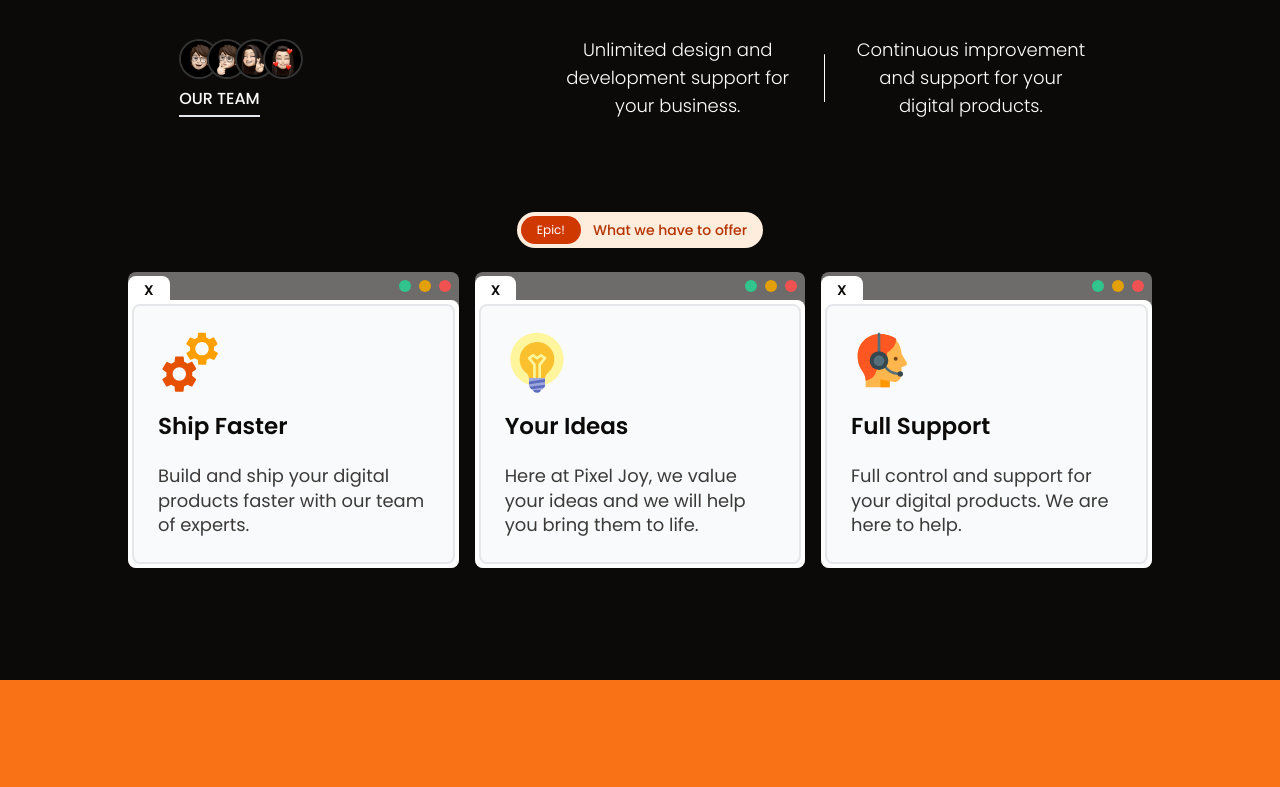
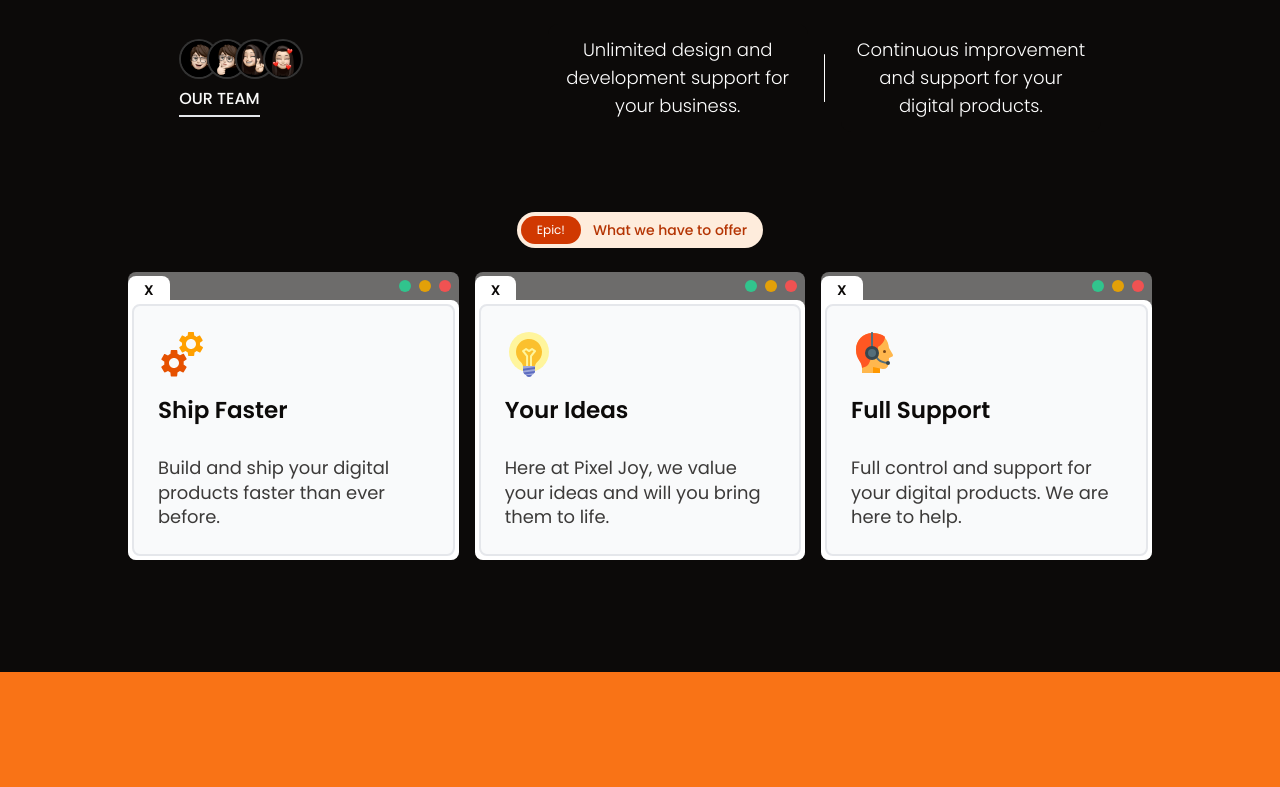
Before and after one commit to msafdev/pixel-joy, a Next.js app: page / in a window 1280 px wide. Shown: the part 412-1199 px from the top of the page. Built offline with nearby package versions, Linux system fonts and the light colour scheme; a web font is replaced by a local one.

Commit message:
[add] offer component

```diff
--- a/app/page.tsx
+++ b/app/page.tsx
@@ -17,7 +17,10 @@ import Ava4 from "@/public/assets/avatar/avatar-4.png";
 
 // Components
 import Badge from "@/components/shared/badge";
-import CardBadge from "@/components/shared/cardbadge";
+import Offer from "@/components/main/offer";
+
+// Constants
+import { offerList } from "@/utils/constants/constant";
 
 const AvatarAsset = [Ava1, Ava2, Ava3, Ava4];
 
@@ -118,75 +121,14 @@ export default function Home() {
 
         {/* Cards */}
         <div className="grid xl:grid-cols-3 gap-4 w-full">
-          <div className="w-full max-w-[400px] lg:max-w-[600px] xl:max-w-none mx-auto h-fit xl:h-auto bg-background/40 rounded-lg flex flex-col xl:anim-slow xl:translate-y-8">
-            <div className="flex justify-between items-center">
-              <CardBadge text="X" className="translate-y-1 rounded-t-lg" />
-              <div className="flex gap-x-2 px-2">
-                <div className="w-3 h-3 bg-green-400 rounded-full" />
-                <div className="w-3 h-3 bg-yellow-400 rounded-full" />
-                <div className="w-3 h-3 bg-red-500 rounded-full" />
-              </div>
-            </div>
-            <div className="w-full h-full bg-background rounded-b-lg rounded-tr-lg p-1">
-              <div className="flex flex-col w-full h-full bg-gray-50 p-6 rounded-lg border-2 group">
-                <FcServices className="w-14 h-14 md:w-12 md:h-12 xl:w-16 xl:h-16 text-primary" />
-                <h1 className="flex flex-col text-2xl xl:text-[1.8vw] text-foreground font-semibold mt-3 xl:mt-4 w-fit xl:w-full anim group cursor-default">
-                  Ship Faster
-                  <div className="w-[calc(100%+24px)] xl:w-0 xl:group-hover:w-[calc(100%+48px)] mt-1 mb-4 h-[2px] -translate-x-6 bg-gray-200 anim" />
-                </h1>
-                <p className="text-base lg:text-lg xl:text-[1.4vw] 2xl:text-[1.3vw] xl:leading-snug text-foreground/80 w-full lg:w-2/3 xl:w-full xl:pl-0">
-                  Build and ship your digital products faster with our team of
-                  experts.
-                </p>
-              </div>
-            </div>
-          </div>
-          <div className="w-full max-w-[400px] lg:max-w-[600px] xl:max-w-none mx-auto h-fit xl:h-auto bg-background/40 rounded-lg flex flex-col xl:anim-slow">
-            <div className="flex justify-between items-center">
-              <CardBadge text="X" className="translate-y-1 rounded-t-lg" />
-              <div className="flex gap-x-2 px-2">
-                <div className="w-3 h-3 bg-green-400 rounded-full" />
-                <div className="w-3 h-3 bg-yellow-400 rounded-full" />
-                <div className="w-3 h-3 bg-red-500 rounded-full" />
-              </div>
-            </div>
-            <div className="w-full h-full bg-background rounded-b-lg rounded-tr-lg p-1">
-              <div className="flex flex-col w-full h-full bg-gray-50 p-6 rounded-lg border-2 group">
-                <FcIdea className="w-14 h-14 md:w-12 md:h-12 xl:w-16 xl:h-16 text-primary" />
-                <h1 className="flex flex-col text-2xl xl:text-[1.8vw] text-foreground font-semibold mt-3 xl:mt-4 w-fit xl:w-full anim group cursor-default">
-                  Your Ideas
-                  <div className="w-[calc(100%+24px)] xl:w-0 group-hover:w-[calc(100%+24px)] xl:group-hover:w-[calc(100%+48px)] mt-1 mb-4 h-[2px] -translate-x-6 bg-gray-200 anim" />
-                </h1>
-                <p className="text-base lg:text-lg xl:text-[1.4vw] 2xl:text-[1.3vw] xl:leading-snug text-foreground/80 w-full lg:w-2/3 xl:w-full xl:pl-0">
-                  Here at Pixel Joy, we value your ideas and we will help you
-                  bring them to life.
-                </p>
-              </div>
-            </div>
-          </div>
-          <div className="w-full max-w-[400px] lg:max-w-[600px] xl:max-w-none mx-auto h-fit xl:h-auto bg-background/40 rounded-lg flex flex-col xl:anim-slow xl:translate-y-8">
-            <div className="flex justify-between items-center">
-              <CardBadge text="X" className="translate-y-1 rounded-t-lg" />
-              <div className="flex gap-x-2 px-2">
-                <div className="w-3 h-3 bg-green-400 rounded-full" />
-                <div className="w-3 h-3 bg-yellow-400 rounded-full" />
-                <div className="w-3 h-3 bg-red-500 rounded-full" />
-              </div>
-            </div>
-            <div className="w-full h-full bg-background rounded-b-lg rounded-tr-lg p-1">
-              <div className="flex flex-col w-full h-full bg-gray-50 p-6 rounded-lg border-2 group">
-                <FcCustomerSupport className="w-14 h-14 md:w-12 md:h-12 xl:w-16 xl:h-16 text-primary" />
-                <h1 className="flex flex-col text-2xl xl:text-[1.8vw] text-foreground font-semibold mt-3 xl:mt-4 w-fit xl:w-full anim group cursor-default">
-                  Full Support
-                  <div className="w-[calc(100%+24px)] xl:w-0 group-hover:w-[calc(100%+24px)] xl:group-hover:w-[calc(100%+48px)] mt-1 mb-4 h-[2px] -translate-x-6 bg-gray-200 anim" />
-                </h1>
-                <p className="text-base lg:text-lg xl:text-[1.4vw] 2xl:text-[1.3vw] xl:leading-snug text-foreground/80 w-full lg:w-2/3 xl:w-full xl:pl-0">
-                  Full control and support for your digital products. We are
-                  here to help.
-                </p>
-              </div>
-            </div>
-          </div>
+          {offerList.map((offer, index) => (
+            <Offer
+              key={index}
+              icon={offer.icon}
+              title={offer.title}
+              description={offer.description}
+            />
+          ))}
         </div>
       </section>
     </main>
--- /dev/null
+++ b/components/main/offer.tsx
@@ -0,0 +1,41 @@
+import { ReactNode } from "react";
+import CardBadge from "../shared/cardbadge";
+
+interface OfferProps {
+  icon?: ReactNode;
+  title?: string;
+  description?: string;
+}
+
+const Offer: React.FC<OfferProps> = ({
+  icon = "",
+  title = "Title",
+  description = "Description",
+}) => {
+  return (
+    <div className="w-full max-w-[400px] lg:max-w-[600px] xl:max-w-none mx-auto h-fit xl:h-auto bg-background/40 rounded-lg flex flex-col xl:anim-slow odd:xl:translate-y-8">
+      <div className="flex justify-between items-center">
+        <CardBadge text="X" className="translate-y-1 rounded-t-lg" />
+        <div className="flex gap-x-2 px-2">
+          <div className="w-3 h-3 bg-green-400 rounded-full" />
+          <div className="w-3 h-3 bg-yellow-400 rounded-full" />
+          <div className="w-3 h-3 bg-red-500 rounded-full" />
+        </div>
+      </div>
+      <div className="w-full h-full bg-background rounded-b-lg rounded-tr-lg p-1">
+        <div className="flex flex-col w-full h-full bg-gray-50 p-6 rounded-lg border-2 group">
+          {icon}
+          <h1 className="flex flex-col text-2xl xl:text-[1.8vw] text-foreground font-semibold mt-3 xl:mt-4 w-fit xl:w-full anim group cursor-default">
+            {title}
+            <div className="w-[calc(100%+24px)] xl:w-0 xl:group-hover:w-[calc(100%+48px)] mt-3 mb-4 h-[2px] -translate-x-6 bg-gray-200 anim" />
+          </h1>
+          <p className="text-base lg:text-lg xl:text-[1.4vw] 2xl:text-[1.3vw] xl:leading-snug text-foreground/80 w-full lg:w-2/3 xl:w-full xl:pl-0">
+            {description}
+          </p>
+        </div>
+      </div>
+    </div>
+  );
+};
+
+export default Offer;
--- /dev/null
+++ b/utils/constants/constant.tsx
@@ -0,0 +1,24 @@
+import { FcIdea, FcServices, FcCustomerSupport } from "react-icons/fc";
+
+const offerList = [
+  {
+    icon: <FcServices className="w-12 h-12 text-primary" />,
+    title: "Ship Faster",
+    description:
+      "Build and ship your digital products faster than ever before.",
+  },
+  {
+    icon: <FcIdea className="w-12 h-12 text-primary" />,
+    title: "Your Ideas",
+    description:
+      "Here at Pixel Joy, we value your ideas and will you bring them to life.",
+  },
+  {
+    icon: <FcCustomerSupport className="w-12 h-12 text-primary" />,
+    title: "Full Support",
+    description:
+      "Full control and support for your digital products. We are here to help.",
+  },
+];
+
+export { offerList };
```
